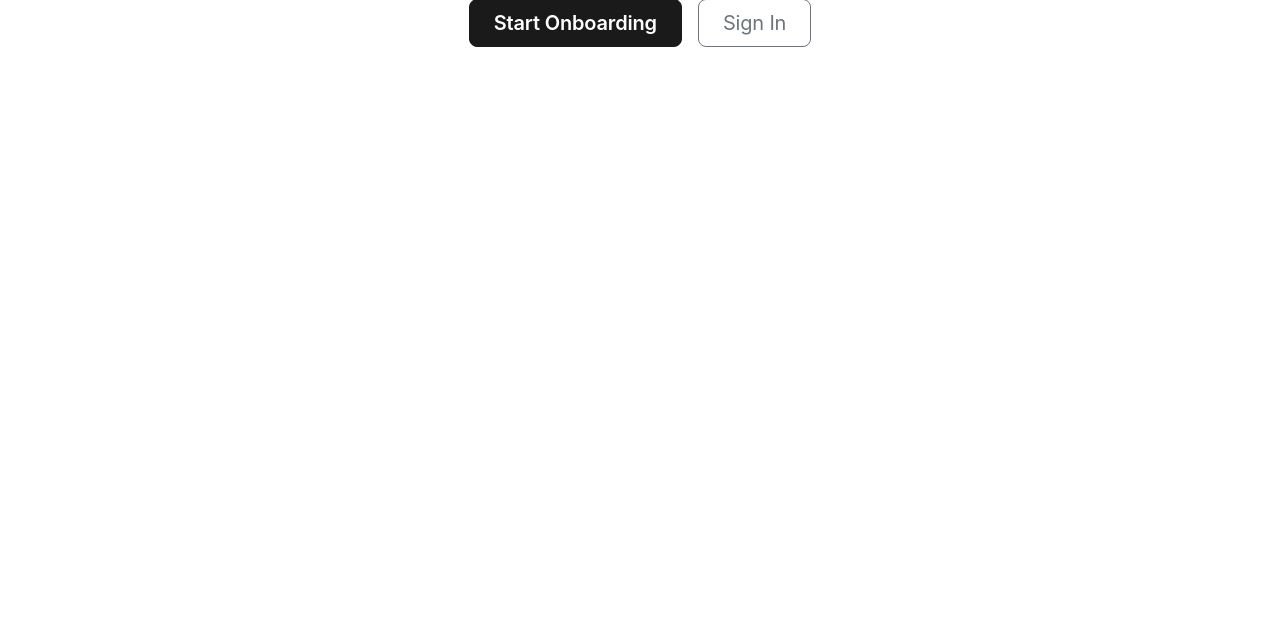
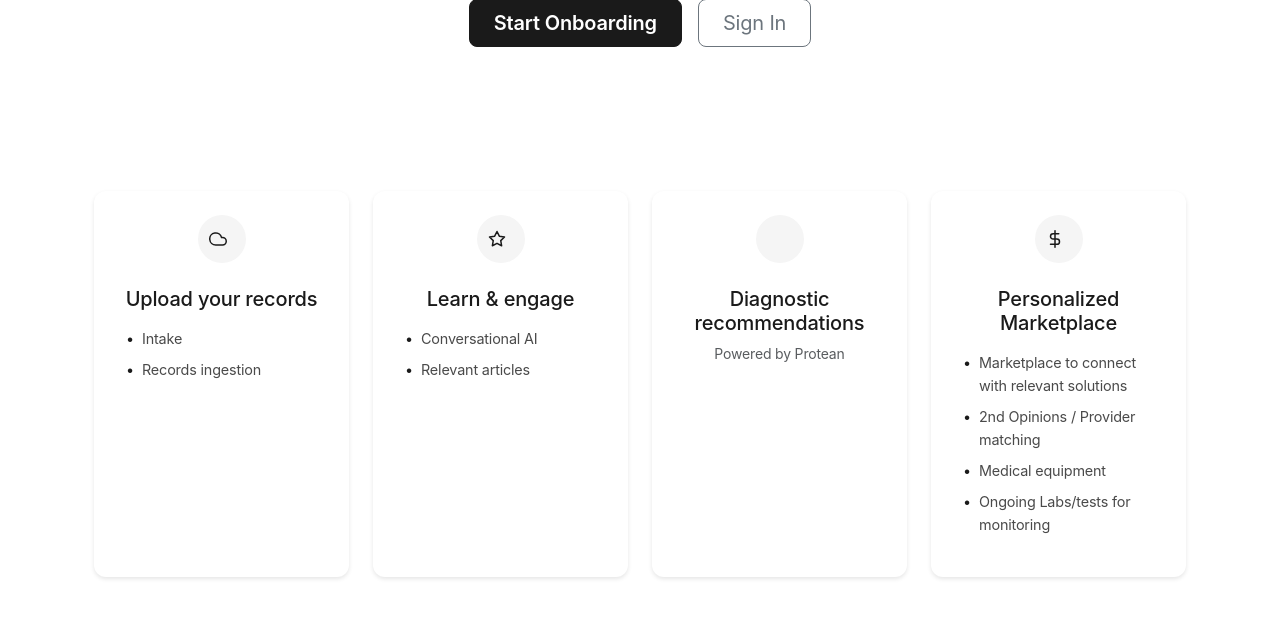
Before and after one commit to ariakerstein/pivot-health, a Flask app: page / in a window 1280 px wide. Shown: the part 278-903 px from the top of the page. Before the commit the page ends 325 px from the top, so only its background shows below. Run offline with Flask 3, Linux system fonts and the light colour scheme.

Commit message:
Agent query: Please verify if the landing page now shows the four sections with icons as per the screenshot: 1. Upload records (cloud icon), 2. Learn & engage (star icon), 3. Diagnostic recommendations (flask icon), 4. Personalized Marketplace (dollar icon). Also check if the bullet points and "Powered by Protean" text are visible.
Screenshot: https://storage.googleapis.com/screenshot-production-us-central1/06abb131-9504-4301-9196-ae4d9d3055b2/3eb0244b-498f-44f5-8be3-98e5b1284fc5.jpg

```diff
--- a/static/css/main.css
+++ b/static/css/main.css
@@ -513,6 +513,61 @@ body {
     font-style: italic;
 }
 
+/* Feature Cards */
+.feature-card {
+    padding: 1.5rem;
+    background: var(--white);
+    border-radius: 12px;
+    box-shadow: 0 2px 4px var(--shadow-color);
+    height: 100%;
+    transition: transform 0.2s ease;
+}
+
+.feature-card:hover {
+    transform: translateY(-5px);
+}
+
+.feature-card .icon-circle {
+    width: 48px;
+    height: 48px;
+    background: var(--light-gray);
+    border-radius: 50%;
+    display: flex;
+    align-items: center;
+    justify-content: center;
+    margin: 0 auto;
+    transition: background-color 0.2s ease;
+}
+
+.feature-card:hover .icon-circle {
+    background-color: var(--primary-black);
+}
+
+.feature-card:hover .icon-circle i {
+    color: var(--white);
+}
+
+.feature-list {
+    list-style: none;
+    padding-left: 0;
+    margin: 1rem 0;
+}
+
+.feature-list li {
+    position: relative;
+    padding-left: 1.5rem;
+    margin-bottom: 0.5rem;
+    font-size: 0.9rem;
+    color: var(--primary-gray);
+}
+
+.feature-list li::before {
+    content: "•";
+    position: absolute;
+    left: 0.5rem;
+    color: var(--primary-black);
+}
+
 /* Service Cards */
 .service-card {
     height: 100%;
--- a/templates/index.html
+++ b/templates/index.html
@@ -5,10 +5,67 @@
     <div class="text-center py-5">
         <h1 class="display-4 mb-4">Pivot Health: Your Medical Co-pilot</h1>
         <p class="lead mb-4">Discover and manage high-quality health services with personalized recommendations.</p>
-        <div class="d-grid gap-3 d-sm-flex justify-content-sm-center">
+        <div class="d-grid gap-3 d-sm-flex justify-content-sm-center mb-5">
             <a href="{{ url_for('signup') }}" class="btn btn-success btn-lg px-4 gap-3">Start Onboarding</a>
             <a href="{{ url_for('login') }}" class="btn btn-outline-secondary btn-lg px-4">Sign In</a>
         </div>
     </div>
+
+    <div class="row g-4 py-5">
+        <!-- Upload Records -->
+        <div class="col-lg-3 col-md-6">
+            <div class="feature-card text-center">
+                <div class="icon-circle mb-4">
+                    <i data-feather="cloud"></i>
+                </div>
+                <h3 class="h5">Upload your records</h3>
+                <ul class="feature-list text-start">
+                    <li>Intake</li>
+                    <li>Records ingestion</li>
+                </ul>
+            </div>
+        </div>
+
+        <!-- Learn & Engage -->
+        <div class="col-lg-3 col-md-6">
+            <div class="feature-card text-center">
+                <div class="icon-circle mb-4">
+                    <i data-feather="star"></i>
+                </div>
+                <h3 class="h5">Learn & engage</h3>
+                <ul class="feature-list text-start">
+                    <li>Conversational AI</li>
+                    <li>Relevant articles</li>
+                </ul>
+            </div>
+        </div>
+
+        <!-- Diagnostic -->
+        <div class="col-lg-3 col-md-6">
+            <div class="feature-card text-center">
+                <div class="icon-circle mb-4">
+                    <i data-feather="flask"></i>
+                </div>
+                <h3 class="h5">Diagnostic recommendations</h3>
+                <p class="text-muted small">Powered by Protean</p>
+            </div>
+        </div>
+
+        <!-- Personalized Marketplace -->
+        <div class="col-lg-3 col-md-6">
+            <div class="feature-card text-center">
+                <div class="icon-circle mb-4">
+                    <i data-feather="dollar-sign"></i>
+                </div>
+                <h3 class="h5">Personalized Marketplace</h3>
+                <ul class="feature-list text-start">
+                    <li>Marketplace to connect with relevant solutions</li>
+                    <li>2nd Opinions / Provider matching</li>
+                    <li>Medical equipment</li>
+                    <li>Ongoing Labs/tests for monitoring</li>
+                </ul>
+            </div>
+        </div>
+    </div>
 </div>
 {% endblock %}
```
Also changed, not shown: Screenshot 2024-12-12 at 9.32.04 AM.png (added).
